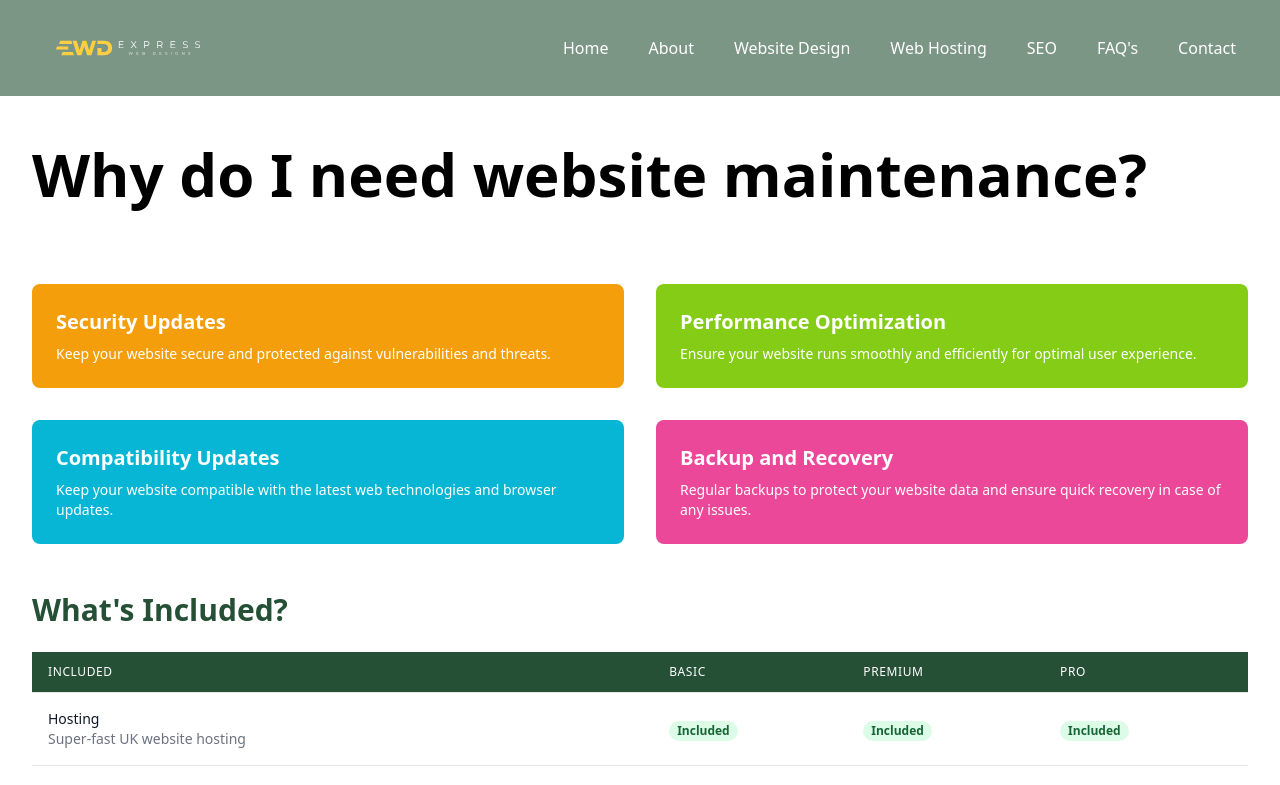
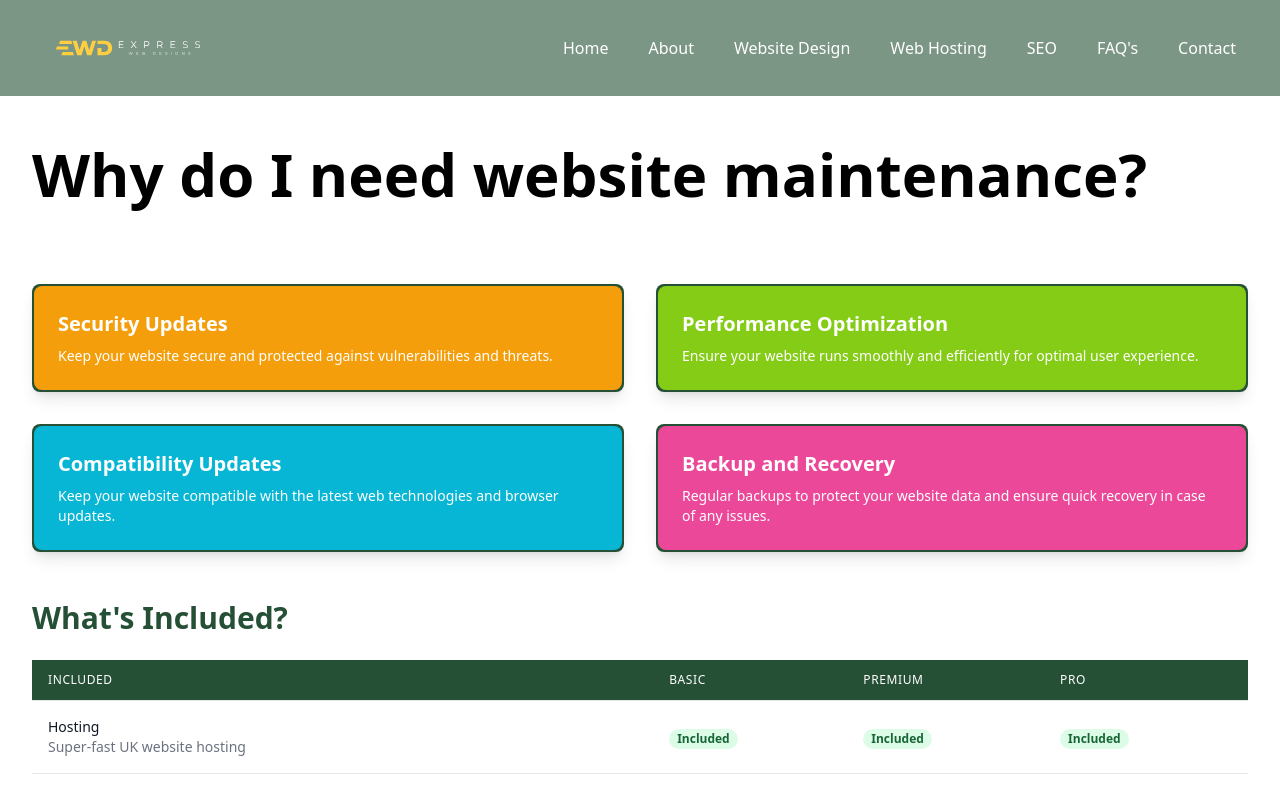
Before and after one commit to jdm1991/final-express, a Next.js app: page /webHosting in a window 1280 px wide. Shown: the top 785 px of the page. Built offline with nearby package versions, Linux system fonts and the light colour scheme.

Commit message:
Hover effects added

```diff
--- a/src/app/webHosting/page.jsx
+++ b/src/app/webHosting/page.jsx
@@ -5,39 +5,48 @@ export default function WebHosting() {
         <h1 className="text-3xl sm:text-4xl md:text-5xl lg:text-6xl font-bold mb-12 sm:mb-16 lg:mb-20 text-black">
           Why do I need website maintenance?
         </h1>
-
         <div className="grid grid-cols-1 md:grid-cols-2 gap-6 sm:gap-8">
+          <div className="bg-[#255036] p-0.5 rounded-lg shadow-lg hover:scale-105 transition duration-300 ease-in-out">
             <div className="bg-amber-500 text-white p-6 rounded-lg">
               <h3 className="text-xl font-semibold mb-2">Security Updates</h3>
               <p className="text-sm">
-              Keep your website secure and protected against vulnerabilities and
-              threats.
+                Keep your website secure and protected against vulnerabilities
+                and threats.
               </p>
             </div>
+          </div>
+          <div className="bg-[#255036] p-0.5 rounded-lg shadow-lg hover:scale-105 transition duration-300 ease-in-out">
             <div className="bg-lime-500 text-white p-6 rounded-lg">
               <h3 className="text-xl font-semibold mb-2">
                 Performance Optimization
               </h3>
               <p className="text-sm">
-              Ensure your website runs smoothly and efficiently for optimal user
-              experience.
+                Ensure your website runs smoothly and efficiently for optimal
+                user experience.
               </p>
             </div>
+          </div>
+          <div className="bg-[#255036] p-0.5 rounded-lg shadow-lg hover:scale-105 transition duration-300 ease-in-out">
             <div className="bg-cyan-500 text-white p-6 rounded-lg">
               <h3 className="text-xl font-semibold mb-2">
                 Compatibility Updates
               </h3>
               <p className="text-sm">
-              Keep your website compatible with the latest web technologies and
-              browser updates.
+                Keep your website compatible with the latest web technologies
+                and browser updates.
               </p>
             </div>
+          </div>
+          <div className="bg-[#255036] p-0.5 rounded-lg shadow-lg hover:scale-105 transition duration-300 ease-in-out">
             <div className="bg-pink-500 text-white p-6 rounded-lg">
-            <h3 className="text-xl font-semibold mb-2">Backup and Recovery</h3>
+              <h3 className="text-xl font-semibold mb-2">
+                Backup and Recovery
+              </h3>
               <p className="text-sm">
                 Regular backups to protect your website data and ensure quick
                 recovery in case of any issues.
               </p>
+            </div>
           </div>
         </div>
 
```
Lines whose indentation alone changed are shown as unchanged.
